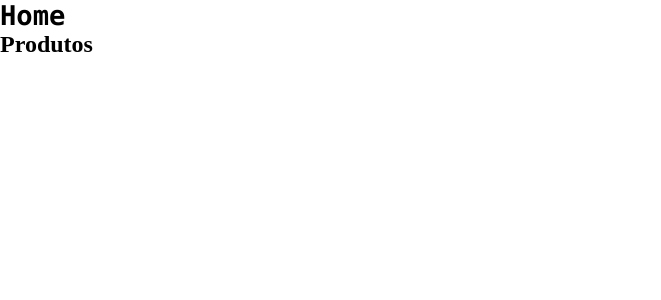
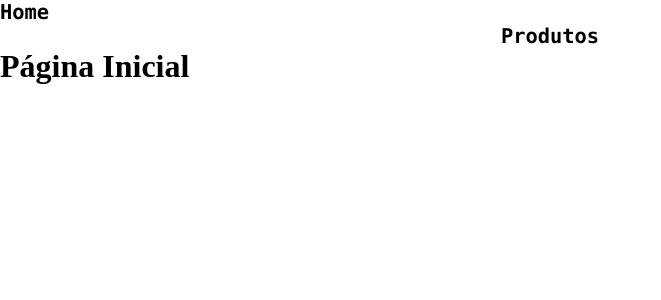
Before and after one commit to RenydeSa/curso_next, a Next.js app: page / in a window 1280 px wide. Shown: the top 300 px of the page, without its empty margins (0-661 px from the left). Built offline with nearby package versions, Linux system fonts and the light colour scheme.

Commit message:
criação do componente de navegação

```diff
--- /dev/null
+++ b/components/Navbar.js
@@ -0,0 +1,17 @@
+import styles from "@/styles/Home.module.css";
+import Link from "next/link";
+
+export default function Navbar() {
+  return (
+        <div className={styles.description}>
+            <ul>
+            <h2> Home </h2>
+            </ul>
+            <ul>
+            <Link href="/products">
+            <h2> Produtos </h2>
+                </Link>
+            </ul>
+        </div>
+  );
+}
--- a/pages/index.js
+++ b/pages/index.js
@@ -1,28 +1,18 @@
-import Head from "next/head";
-import Image from "next/image";
-import { Inter } from "next/font/google";
+//import Head from "next/head";
+//import Image from "next/image";
+//import { Inter } from "next/font/google";
 import styles from "@/styles/Home.module.css";
-import Link from "next/link";
+import Navbar from "../components/Navbar";
 
-const inter = Inter({ subsets: ["latin"] });
+export default function Home(){
+  return (
+      <>
+        <div>
+          <Navbar />
+        </div>
 
-export default function Home() {
-  return (
-    <>
-      <div className={styles.description}>
-        <h1> Home</h1>
-      </div>
+        <h1> Página Inicial </h1>
+      </>
 
-      <div className={styles.container}>
-        <ul>
-          <li>
-            <Link href="/products">
-              <h2> Produtos </h2>
-            </Link>
-
-          </li>
-        </ul>
-      </div>
-    </>
   );
 }
```
